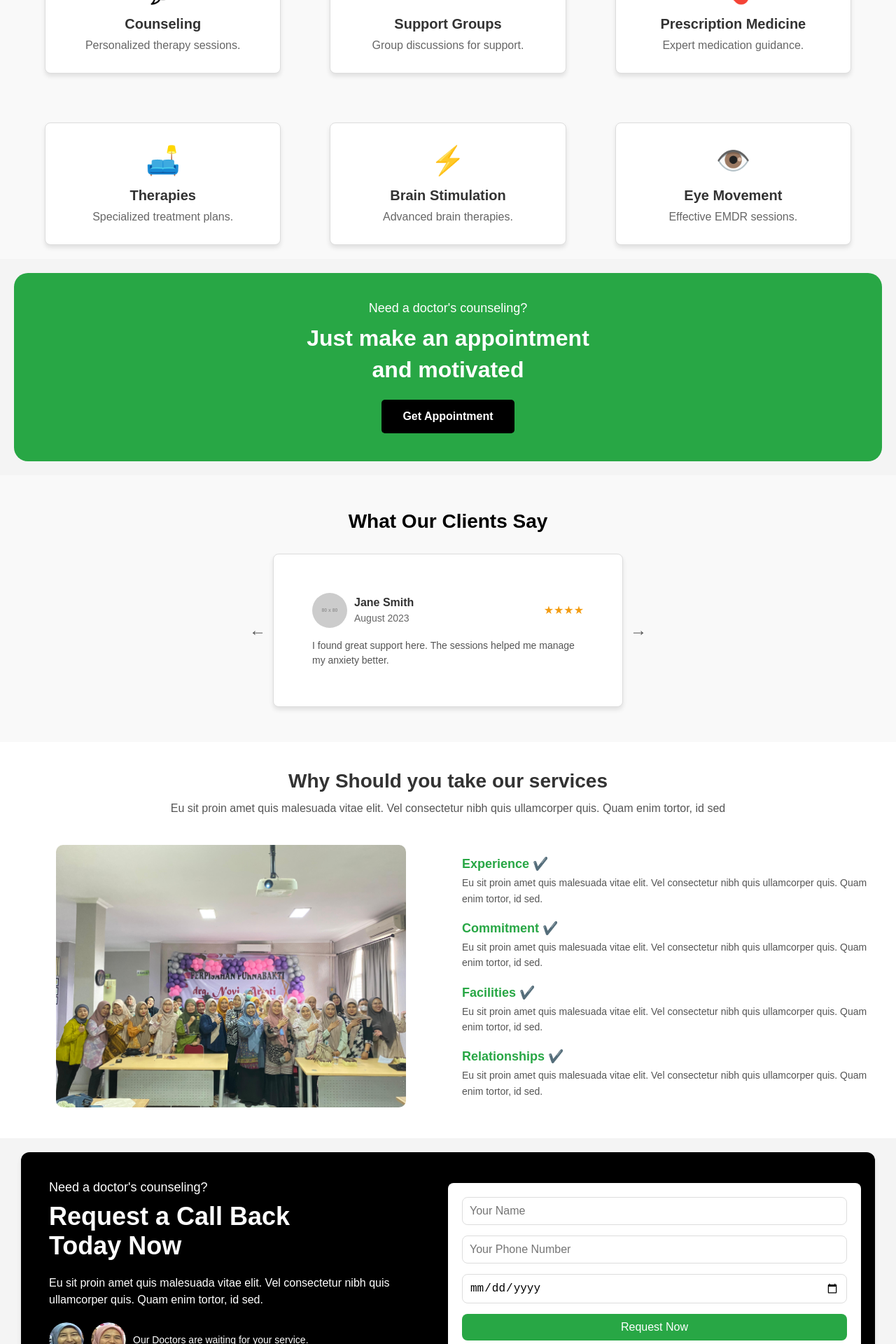
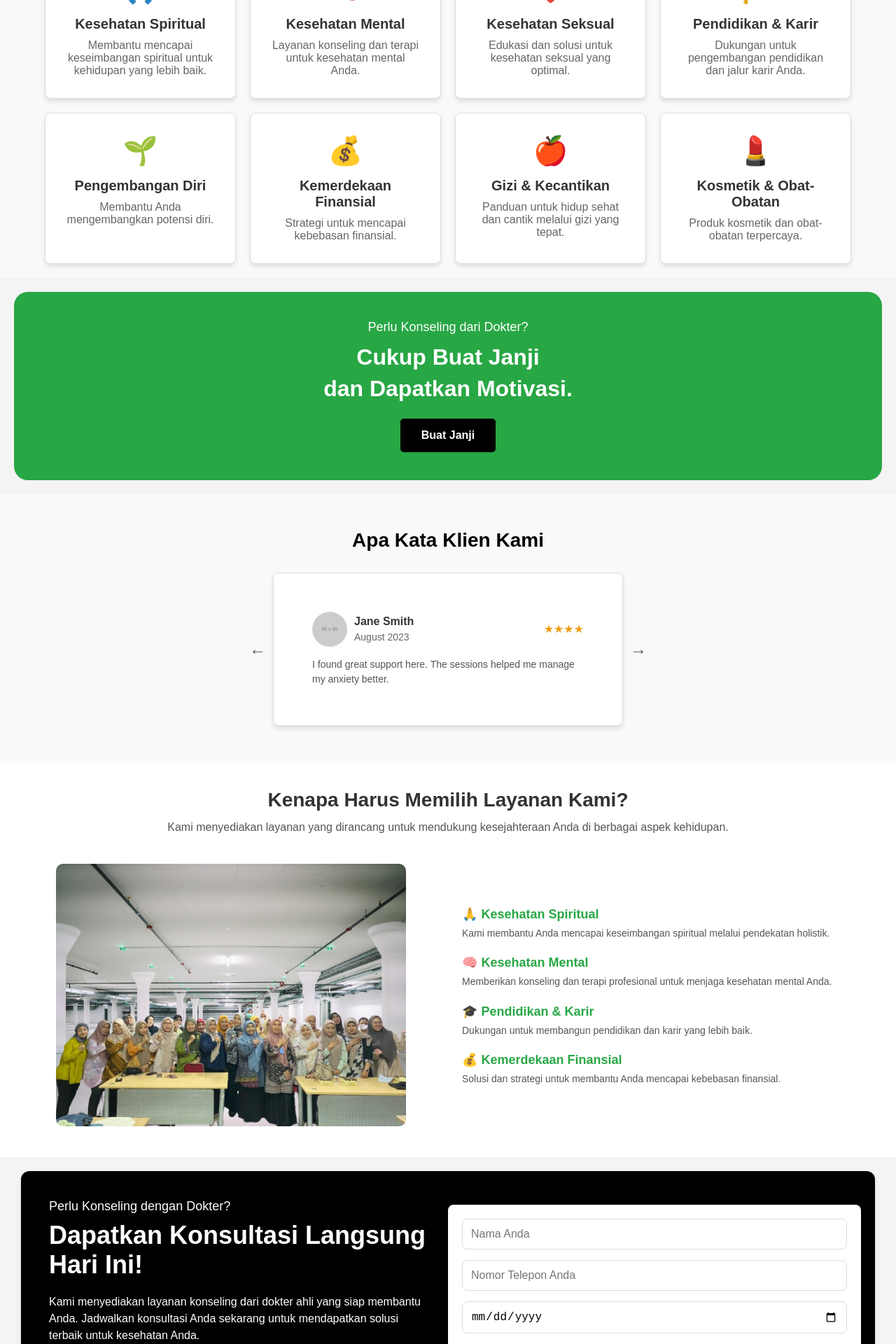
Before and after one commit to AanSumanto/rumah-yotuber-web, a React (Create React App) app: page / in a window 1280 px wide. Shown: the part 880-2800 px from the top of the page at 70% size. Built offline with nearby package versions, Linux system fonts and the light colour scheme.

Commit message:
feat:add modal confirm call to action

```diff
--- a/src/components/CallToAction.js
+++ b/src/components/CallToAction.js
@@ -1,41 +1,39 @@
-// components/CallToAction.js
 import React from "react";
 import "../style/CallToAction.css";
 import doctor1 from "../assets/doctor-1.png";
 import doctor2 from "../assets/doctor-2.png";
-// import doctor3 from "../assets/doctor-3.png";
 
 function CallToAction() {
   return (
     <section id="contact" className="call-to-action">
       <div className="cta-container">
         <div className="cta-content">
-          <h4>Need a doctor's counseling?</h4>
+          <h4>Perlu Konseling dengan Dokter?</h4>
           <h1>
-            Request a Call Back
+            Dapatkan Konsultasi Langsung
             <br />
-            Today Now
+            Hari Ini!
           </h1>
           <p>
-            Eu sit proin amet quis malesuada vitae elit. Vel consectetur nibh
-            quis ullamcorper quis. Quam enim tortor, id sed.
+            Kami menyediakan layanan konseling dari dokter ahli yang siap
+            membantu Anda. Jadwalkan konsultasi Anda sekarang untuk mendapatkan
+            solusi terbaik untuk kesehatan Anda.
           </p>
           <div className="cta-doctors">
             <img src={doctor1} alt="Doctor 1" className="doctor-image" />
             <img src={doctor2} alt="Doctor 2" className="doctor-image" />
-            {/* <img src={doctor3} alt="Doctor 3" className="doctor-image" /> */}
-            <span>Our Doctors are waiting for your service.</span>
+            <span>Tim dokter kami siap membantu Anda kapan saja.</span>
           </div>
         </div>
         <div className="cta-form">
-          <input type="text" placeholder="Your Name" className="form-input" />
+          <input type="text" placeholder="Nama Anda" className="form-input" />
           <input
             type="text"
-            placeholder="Your Phone Number"
+            placeholder="Nomor Telepon Anda"
             className="form-input"
           />
           <input type="date" className="form-input" />
-          <button className="form-button">Request Now</button>
+          <button className="form-button">Ajukan Sekarang</button>
         </div>
       </div>
     </section>
@@ -43,3 +41,107 @@ function CallToAction() {
 }
 
 export default CallToAction;
+
+// import React, { useState } from "react";
+// import "../style/CallToAction.css";
+// import doctor1 from "../assets/doctor-1.png";
+// import doctor2 from "../assets/doctor-2.png";
+
+// function CallToAction() {
+//   const [showModal, setShowModal] = useState(false);
+//   const [formData, setFormData] = useState({ name: "", phone: "", date: "" });
+
+//   const handleSubmit = (e) => {
+//     e.preventDefault();
+//     setShowModal(true);
+//   };
+
+//   const closeModal = () => {
+//     setShowModal(false);
+//     setFormData({ name: "", phone: "", date: "" }); // Kosongkan form
+//   };
+
+//   const handleChange = (e) => {
+//     const { name, value } = e.target;
+//     setFormData((prevData) => ({ ...prevData, [name]: value }));
+//   };
+
+//   return (
+//     <section id="contact" className="call-to-action">
+//       <div className="cta-container">
+//         <div className="cta-content">
+//           <h4>Perlu Konseling dengan Dokter?</h4>
+//           <h1>
+//             Dapatkan Konsultasi Langsung
+//             <br />
+//             Hari Ini!
+//           </h1>
+//           <p>
+//             Kami menyediakan layanan konseling dari dokter ahli yang siap
+//             membantu Anda. Jadwalkan konsultasi Anda sekarang untuk mendapatkan
+//             solusi terbaik untuk kesehatan Anda.
+//           </p>
+//           <div className="cta-doctors">
+//             <img src={doctor1} alt="Doctor 1" className="doctor-image" />
+//             <img src={doctor2} alt="Doctor 2" className="doctor-image" />
+//             <span>Tim dokter kami siap membantu Anda kapan saja.</span>
+//           </div>
+//         </div>
+//         <div className="cta-form">
+//           <form onSubmit={handleSubmit}>
+//             <input
+//               type="text"
+//               name="name"
+//               value={formData.name}
+//               onChange={handleChange}
+//               placeholder="Nama Anda"
+//               className="form-input"
+//               required
+//             />
+//             <input
+//               type="text"
+//               name="phone"
+//               value={formData.phone}
+//               onChange={handleChange}
+//               placeholder="Nomor Telepon Anda"
+//               className="form-input"
+//               required
+//             />
+//             <input
+//               type="date"
+//               name="date"
+//               value={formData.date}
+//               onChange={handleChange}
+//               className="form-input"
+//               required
+//             />
+//             <button type="submit" className="form-button">
+//               Ajukan Sekarang
+//             </button>
+//           </form>
+//         </div>
+//       </div>
+
+//       {showModal && (
+//         <div className="modal-overlay" onClick={closeModal}>
+//           <div className="modal-content" onClick={(e) => e.stopPropagation()}>
+//             <h1>Terima Kasih!</h1>
+//             <p>
+//               Pengajuan konsultasi Anda telah diterima. Kami akan segera
+//               menghubungi Anda untuk menjadwalkan konsultasi.
+//             </p>
+//             <p>
+//               Jika Anda memiliki pertanyaan lebih lanjut, jangan ragu untuk
+//               menghubungi kami.
+//             </p>
+//             <button className="modal-button" onClick={closeModal}>
+//               Tutup
+//             </button>
+//           </div>
+//         </div>
+//       )}
+//     </section>
+//   );
+// }
+
+// export default CallToAction;
--- a/src/components/Footer.js
+++ b/src/components/Footer.js
@@ -1,6 +1,8 @@
 import React from "react";
 import "@fortawesome/fontawesome-free/css/all.min.css";
 import "../style/Footer.css";
+import { HashLink } from "react-router-hash-link";
+import { Link } from "react-router-dom";
 
 function Footer() {
   return (
@@ -47,19 +49,25 @@ function Footer() {
           <h4>Quick Links</h4>
           <ul>
             <li>
-              <a href="/home">Home</a>
+              <HashLink to="/">Home</HashLink>
             </li>
             <li>
-              <a href="/about">About</a>
+              <Link to="/about-coaching">About Coaching</Link>
             </li>
             <li>
-              <a href="/doctors">Doctors</a>
+              <HashLink smooth to="/#testimonials">
+                Testimonials
+              </HashLink>
             </li>
             <li>
-              <a href="/services">Services</a>
+              <HashLink smooth to="/#services">
+                Services
+              </HashLink>
             </li>
             <li>
-              <a href="/contact">Contact</a>
+              <HashLink smooth to="/#contact">
+                Contact
+              </HashLink>
             </li>
           </ul>
         </div>
@@ -67,19 +75,19 @@ function Footer() {
           <h4>Services</h4>
           <ul>
             <li>
-              <a href="/vaccination">Vaccination</a>
+              <a href="/vaccination">Kesehatan Mental</a>
             </li>
             <li>
-              <a href="/ndd">NDD</a>
+              <a href="/ndd">Kesehatan Spiritual</a>
             </li>
             <li>
-              <a href="/filled-prescription">Filled Prescription As Is</a>
+              <a href="/filled-prescription">Kesehatan Seksual</a>
             </li>
             <li>
-              <a href="/patient-referral">Patient Referral</a>
+              <a href="/patient-referral">Pengembangan Diri</a>
             </li>
             <li>
-              <a href="/other-roofing">Other roofing</a>
+              <a href="/other-roofing">Pendidikan & Karir</a>
             </li>
           </ul>
         </div>
--- a/src/components/GetAppointment.js
+++ b/src/components/GetAppointment.js
@@ -11,12 +11,12 @@ function GetAppointment() {
   return (
     <section className="appointment-section">
       <div className="appointment-container">
-        <p className="appointment-subtitle">Need a doctor's counseling?</p>
+        <p className="appointment-subtitle">Perlu Konseling dari Dokter?</p>
         <h1 className="appointment-title">
-          Just make an appointment <br /> and motivated
+          Cukup Buat Janji <br /> dan Dapatkan Motivasi.
         </h1>
         <a href={storeLink} target="_blank" rel="noopener noreferrer">
-          <button className="appointment-button">Get Appointment</button>
+          <button className="appointment-button">Buat Janji</button>
         </a>
       </div>
     </section>
--- a/src/components/Reason.js
+++ b/src/components/Reason.js
@@ -1,42 +1,58 @@
 import React from "react";
 import "../style/Reason.css";
-import group from "../assets/group2.jpeg";
+import group from "../assets/group2.png";
 
 function Reason() {
+  const reasons = [
+    {
+      title: "Kesehatan Spiritual",
+      description:
+        "Kami membantu Anda mencapai keseimbangan spiritual melalui pendekatan holistik.",
+      icon: "🙏",
+    },
+    {
+      title: "Kesehatan Mental",
+      description:
+        "Memberikan konseling dan terapi profesional untuk menjaga kesehatan mental Anda.",
+      icon: "🧠",
+    },
+    {
+      title: "Pendidikan & Karir",
+      description:
+        "Dukungan untuk membangun pendidikan dan karir yang lebih baik.",
+      icon: "🎓",
+    },
+    {
+      title: "Kemerdekaan Finansial",
+      description:
+        "Solusi dan strategi untuk membantu Anda mencapai kebebasan finansial.",
+      icon: "💰",
+    },
+  ];
+
   return (
     <section className="reason-section">
       <div className="reason-container">
         <div className="reason-text">
-          <h2>Why Should you take our services</h2>
+          <h2>Kenapa Harus Memilih Layanan Kami?</h2>
           <p>
-            Eu sit proin amet quis malesuada vitae elit. Vel consectetur nibh
-            quis ullamcorper quis. Quam enim tortor, id sed
+            Kami menyediakan layanan yang dirancang untuk mendukung
+            kesejahteraan Anda di berbagai aspek kehidupan.
           </p>
         </div>
         <div className="reason-content">
           <div className="reason-image">
-            <img
-              src={group} // Ganti dengan URL gambar Anda
-              alt="Classroom Discussion"
-            />
+            <img src={group} alt="Group Activity" />
           </div>
           <div className="reason-items">
-            <ReasonItem
-              title="Experience"
-              description="Eu sit proin amet quis malesuada vitae elit. Vel consectetur nibh quis ullamcorper quis. Quam enim tortor, id sed."
-            />
-            <ReasonItem
-              title="Commitment"
-              description="Eu sit proin amet quis malesuada vitae elit. Vel consectetur nibh quis ullamcorper quis. Quam enim tortor, id sed."
-            />
-            <ReasonItem
-              title="Facilities"
-              description="Eu sit proin amet quis malesuada vitae elit. Vel consectetur nibh quis ullamcorper quis. Quam enim tortor, id sed."
-            />
-            <ReasonItem
-              title="Relationships"
-              description="Eu sit proin amet quis malesuada vitae elit. Vel consectetur nibh quis ullamcorper quis. Quam enim tortor, id sed."
-            />
+            {reasons.map((reason, index) => (
+              <ReasonItem
+                key={index}
+                title={reason.title}
+                description={reason.description}
+                icon={reason.icon}
+              />
+            ))}
           </div>
         </div>
       </div>
@@ -44,11 +60,11 @@ function Reason() {
   );
 }
 
-function ReasonItem({ title, description }) {
+function ReasonItem({ title, description, icon }) {
   return (
     <div className="reason-item">
       <h3>
-        {title} <span>✔️</span>
+        {icon} {title}
       </h3>
       <p>{description}</p>
     </div>
--- a/src/components/Services.js
+++ b/src/components/Services.js
@@ -1,3 +1,67 @@
+// // components/Services.js
+// import React from "react";
+// import "../style/Service.css";
+
+// function Services() {
+//   const services = [
+//     {
+//       title: "Counseling",
+//       description: "Personalized therapy sessions.",
+//       icon: "💬",
+//     },
+//     {
+//       title: "Support Groups",
+//       description: "Group discussions for support.",
+//       icon: "🤝",
+//     },
+//     {
+//       title: "Prescription Medicine",
+//       description: "Expert medication guidance.",
+//       icon: "💊",
+//     },
+//     {
+//       title: "Therapies",
+//       description: "Specialized treatment plans.",
+//       icon: "🛋️",
+//     },
+//     {
+//       title: "Brain Stimulation",
+//       description: "Advanced brain therapies.",
+//       icon: "⚡",
+//     },
+//     {
+//       title: "Eye Movement",
+//       description: "Effective EMDR sessions.",
+//       icon: "👁️",
+//     },
+//   ];
+
+//   return (
+//     <section className="services" id="services">
+//       <div className="container-service">
+//         <div className="services-header">
+//           <h2 className="services-title">Our Services</h2>
+//           <p className="services-description">
+//             Eu sit proin amet quis malesuada vitae elit. Vel consectetur nibh
+//             quis ullamcorper quis.
+//           </p>
+//         </div>
+//         <div className="services-grid">
+//           {services.map((service, index) => (
+//             <div className="service-card" key={index}>
+//               <div className="service-icon">{service.icon}</div>
+//               <h3 className="service-title">{service.title}</h3>
+//               <p className="service-description">{service.description}</p>
+//             </div>
+//           ))}
+//         </div>
+//       </div>
+//     </section>
+//   );
+// }
+
+// export default Services;
+
 // components/Services.js
 import React from "react";
 import "../style/Service.css";
@@ -5,34 +69,47 @@ import "../style/Service.css";
 function Services() {
   const services = [
     {
-      title: "Counseling",
-      description: "Personalized therapy sessions.",
-      icon: "💬",
+      title: "Kesehatan Spiritual",
+      description:
+        "Membantu mencapai keseimbangan spiritual untuk kehidupan yang lebih baik.",
+      icon: "🙏",
     },
     {
-      title: "Support Groups",
-      description: "Group discussions for support.",
-      icon: "🤝",
+      title: "Kesehatan Mental",
+      description: "Layanan konseling dan terapi untuk kesehatan mental Anda.",
+      icon: "🧠",
     },
     {
-      title: "Prescription Medicine",
-      description: "Expert medication guidance.",
-      icon: "💊",
+      title: "Kesehatan Seksual",
+      description: "Edukasi dan solusi untuk kesehatan seksual yang optimal.",
+      icon: "❤️",
     },
     {
-      title: "Therapies",
-      description: "Specialized treatment plans.",
-      icon: "🛋️",
+      title: "Pendidikan & Karir",
+      description:
+        "Dukungan untuk pengembangan pendidikan dan jalur karir Anda.",
+      icon: "🎓",
     },
     {
-      title: "Brain Stimulation",
-      description: "Advanced brain therapies.",
-      icon: "⚡",
+      title: "Pengembangan Diri",
+      description: "Membantu Anda mengembangkan potensi diri.",
+      icon: "🌱",
     },
     {
-      title: "Eye Movement",
-      description: "Effective EMDR sessions.",
-      icon: "👁️",
+      title: "Kemerdekaan Finansial",
+      description: "Strategi untuk mencapai kebebasan finansial.",
+      icon: "💰",
+    },
+    {
+      title: "Gizi & Kecantikan",
+      description:
+        "Panduan untuk hidup sehat dan cantik melalui gizi yang tepat.",
+      icon: "🍎",
+    },
+    {
+      title: "Kosmetik & Obat-Obatan",
+      description: "Produk kosmetik dan obat-obatan terpercaya.",
+      icon: "💄",
     },
   ];
 
@@ -42,8 +119,8 @@ function Services() {
         <div className="services-header">
           <h2 className="services-title">Our Services</h2>
           <p className="services-description">
-            Eu sit proin amet quis malesuada vitae elit. Vel consectetur nibh
-            quis ullamcorper quis.
+            Kami menyediakan berbagai layanan untuk mendukung kesehatan dan
+            kesejahteraan Anda.
           </p>
         </div>
         <div className="services-grid">
--- a/src/components/Testimonials.js
+++ b/src/components/Testimonials.js
@@ -56,7 +56,7 @@ function Testimonials() {
   return (
     <section id="testimonials" className="testimonials">
       <div className="container-testimonial">
-        <h2 className="testimonials-title">What Our Clients Say</h2>
+        <h2 className="testimonials-title">Apa Kata Klien Kami</h2>
         <div className="carousel-wrapper">
           {/* Button for previous testimonial */}
           <button className="carousel-btn prev-btn" onClick={handlePrev}>
--- a/src/style/CallToAction.css
+++ b/src/style/CallToAction.css
@@ -14,7 +14,6 @@ body {
   color: #fff;
   border-radius: 12px;
   padding: 20px;
-    /* margin: 20px; */
   margin: 20px 30px;
   box-shadow: 0 4px 6px rgba(0, 0, 0, 0.1);
 }
@@ -52,8 +51,10 @@ body {
   width: 50px;
   height: 50px;
   border-radius: 50%;
+  object-fit: cover;
   margin-right: 10px;
 }
+
 
 .cta-doctors span {
   font-size: 14px;
@@ -65,30 +66,99 @@ body {
   display: flex;
   flex-direction: column;
   padding: 20px;
+  gap: 15px;
   background-color: #fff;
   border-radius: 8px;
+  box-shadow: 0 4px 6px rgba(0, 0, 0, 0.1);
 }
 
 .form-input {
-    margin-bottom: 15px;
-    padding: 10px;
+  padding: 12px;
   font-size: 16px;
   border: 1px solid #ddd;
   border-radius: 8px;
+  width: 100%;
+  box-sizing: border-box;
 }
 
 .form-button {
-    padding: 10px 20px;
+  padding: 12px 20px;
   background-color: #28a745;
   color: #fff;
   font-size: 16px;
   border: none;
   border-radius: 8px;
   cursor: pointer;
+  text-align: center;
+  width: 100%;
 }
 
 .form-button:hover {
   background-color: #218838;
+}
+
+
+.modal-overlay {
+  position: fixed;
+  top: 0;
+  left: 0;
+  width: 100%;
+  height: 100%;
+  background-color: rgba(0, 0, 0, 0.5);
+  display: flex;
+  justify-content: center;
+  align-items: center;
+  z-index: 1000;
+}
+
+.modal-content {
+  background-color: #fff;
+  border-radius: 12px;
+  padding: 30px;
+  width: 90%;
+  max-width: 500px;
+  text-align: center;
+  box-shadow: 0 4px 8px rgba(0, 0, 0, 0.2);
+  animation: fadeIn 0.3s ease-in-out;
+}
+
+.modal-content h1 {
+  font-size: 24px;
+  margin-bottom: 20px;
+  color: #28a745;
+}
+
+.modal-content p {
+  font-size: 16px;
+  color: #555;
+  margin-bottom: 20px;
+  line-height: 1.6;
+}
+
+.modal-button {
+  padding: 10px 20px;
+  background-color: #28a745;
+  color: #fff;
+  border: none;
+  border-radius: 8px;
+  font-size: 16px;
+  cursor: pointer;
+}
+
+.modal-button:hover {
+  background-color: #218838;
+}
+
+@keyframes fadeIn {
+  from {
+    opacity: 0;
+    transform: scale(0.95);
+  }
+
+  to {
+    opacity: 1;
+    transform: scale(1);
+  }
 }
 
 @media (max-width: 768px) {
@@ -102,10 +172,24 @@ body {
   }
 
   .cta-form {
-      padding: 10px;
+    padding: 15px;
   }
 
+
+  .form-input,
   .form-button {
-      width: 100%;
+    font-size: 14px;
+  }
+
+  .modal-content {
+    padding: 20px;
+  }
+
+  .modal-content h1 {
+    font-size: 20px;
+  }
+
+  .modal-content p {
+    font-size: 14px;
   }
 }
--- a/src/style/Footer.css
+++ b/src/style/Footer.css
@@ -94,6 +94,10 @@
     margin-top: 20px;
   }
 
+  [id] {
+    scroll-margin-top: 80px; /* Sesuaikan dengan tinggi header jika tetap di atas */
+  }
+
   /* Responsive */
   @media (max-width: 768px) {
     .footer-container {
--- a/src/style/Service.css
+++ b/src/style/Service.css
@@ -30,7 +30,7 @@
 .services-grid {
   display: grid;
   grid-template-columns: repeat(auto-fit, minmax(250px, 1fr));
-  gap: 70px;
+  gap: 20px;
   width: 100%; /* Memastikan grid memenuhi lebar container */
   margin-top: 20px;
 }
```
Also changed, not shown: src/index.js (+6 -6 lines), src/assets/group2.png (added). Lines whose indentation alone changed are shown as unchanged.
